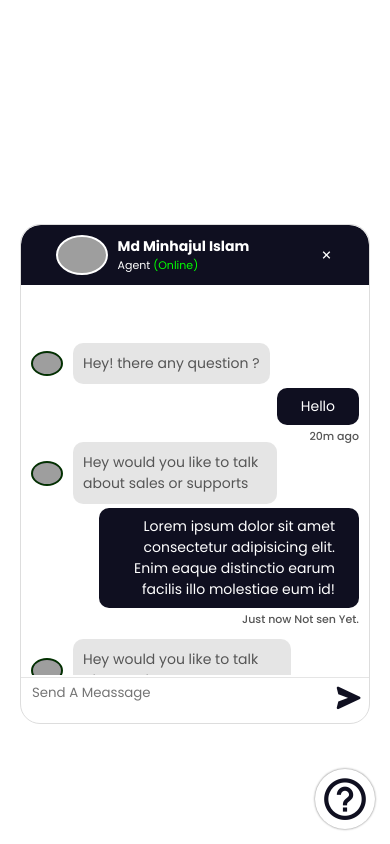
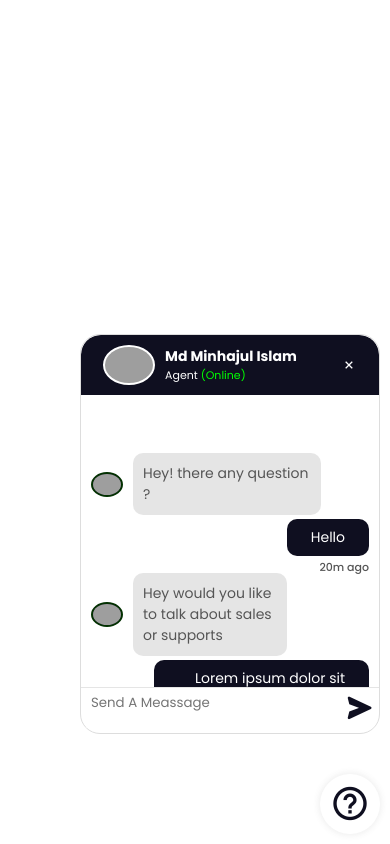
Before and after one commit to differentcoder/Minhaj-Chatbot-UI-, a plain HTML site: page index.html in a window 390 px wide. Both pictures are taken after a click on the element 345 px from the left and 799 px from the top of the page. Drawn offline with nearby package versions, Linux system fonts and the light colour scheme; grey boxes are pictures that could not be loaded.

Commit message:
Responsive CSS Add

```diff
--- a/style.css
+++ b/style.css
@@ -28,12 +28,12 @@ body{
     display: flex;
     justify-content: center;
     align-items: center;
-    box-shadow: 0 0 2px 0.5px #a3a3a3;
+    box-shadow: 0px 0px 6px 1px rgb(82 82 82 / 10%);
     border-radius: 50%;
     cursor: pointer;
 }
 .menuToggle i{
-    font-size: 50px;
+    font-size: 40px;
     color: #0f0f20;
 }
 .container{
@@ -64,7 +64,6 @@ body{
     /* display: none; */
     /* transition: .5s, .5s height, .5s width; */
     z-index: -1;
-
     transition: .5s, height .5s ,width .5s;
     transition-timing-function:cubic-bezier(0.075,.82,.165,1) ;
 }
@@ -219,3 +218,58 @@ body{
     text-transform: capitalize;
     overflow-y: hidden;
 }
+
+/* Responsive CSS */
+
+/* XL Device :1560px. */
+@media screen and (min-width: 1499px) {
+
+}
+
+
+/* Medium Layout: 1200px. */
+
+@media only screen and (min-width: 992px) and (max-width: 1200px) {
+
+}
+
+
+/* Tablet & Mobile Layout: 768px. */
+
+@media only screen and (max-width: 991px) {
+
+}
+
+
+/* Mobile Layout: 320px. */
+
+@media only screen and (max-width: 767px) {
+    .menuToggle {
+        right: 10px;
+        bottom: 10px;
+    }
+    .container {
+        bottom: 10px;
+        right: 10px;
+    }
+    .menuToggle.active ~ .container {
+        height: 400px;
+        width: 300px;
+    }
+    .chart-section {
+        height: 292px;
+    }
+    .chart-section .right-part {
+        max-width: 215px;
+    }
+    .left-part {
+        max-width: 230px;
+    }
+}
+
+
+/* Wide Mobile Layout: 480px. */
+
+@media only screen and (min-width: 480px) and (max-width: 767px) {
+
+}
```
